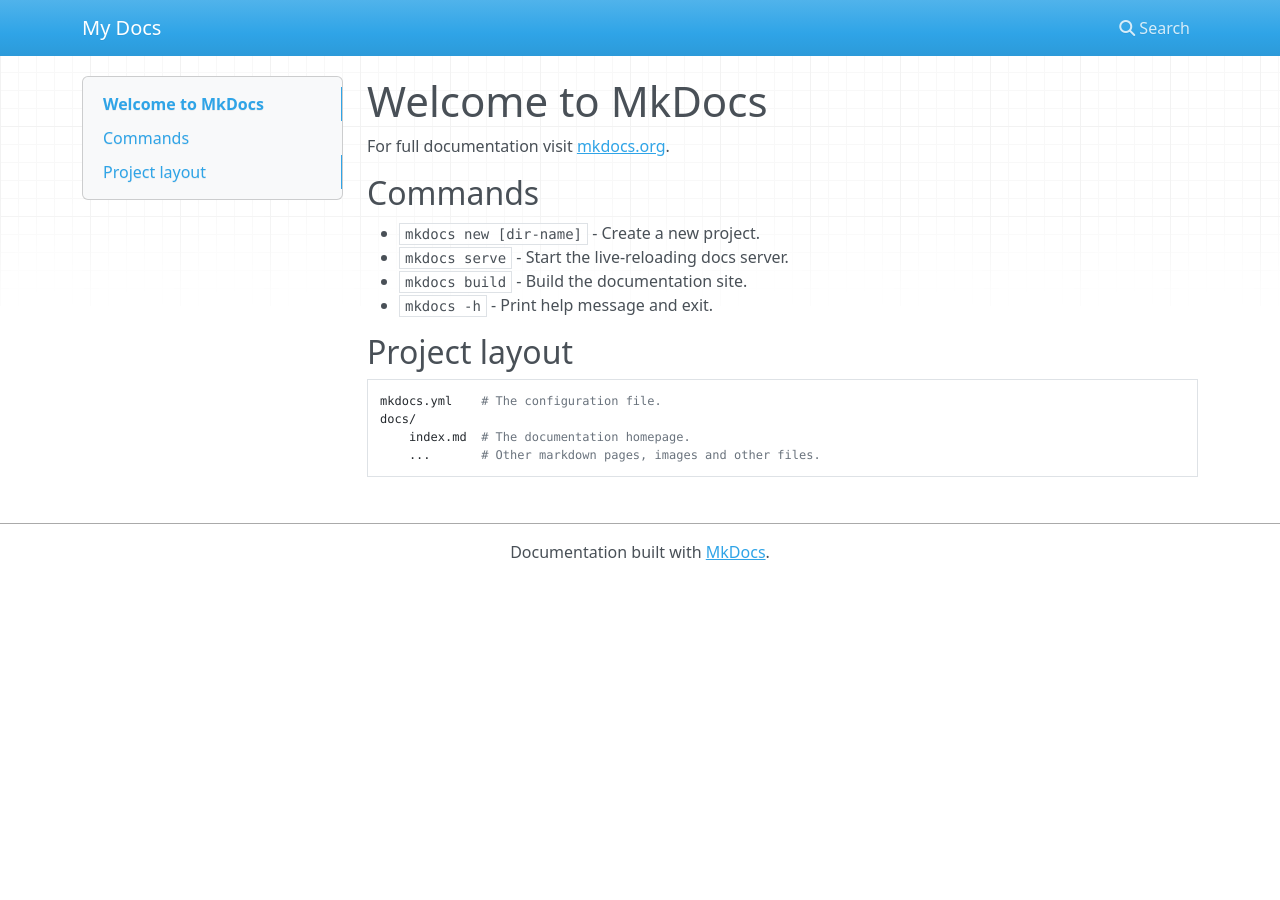
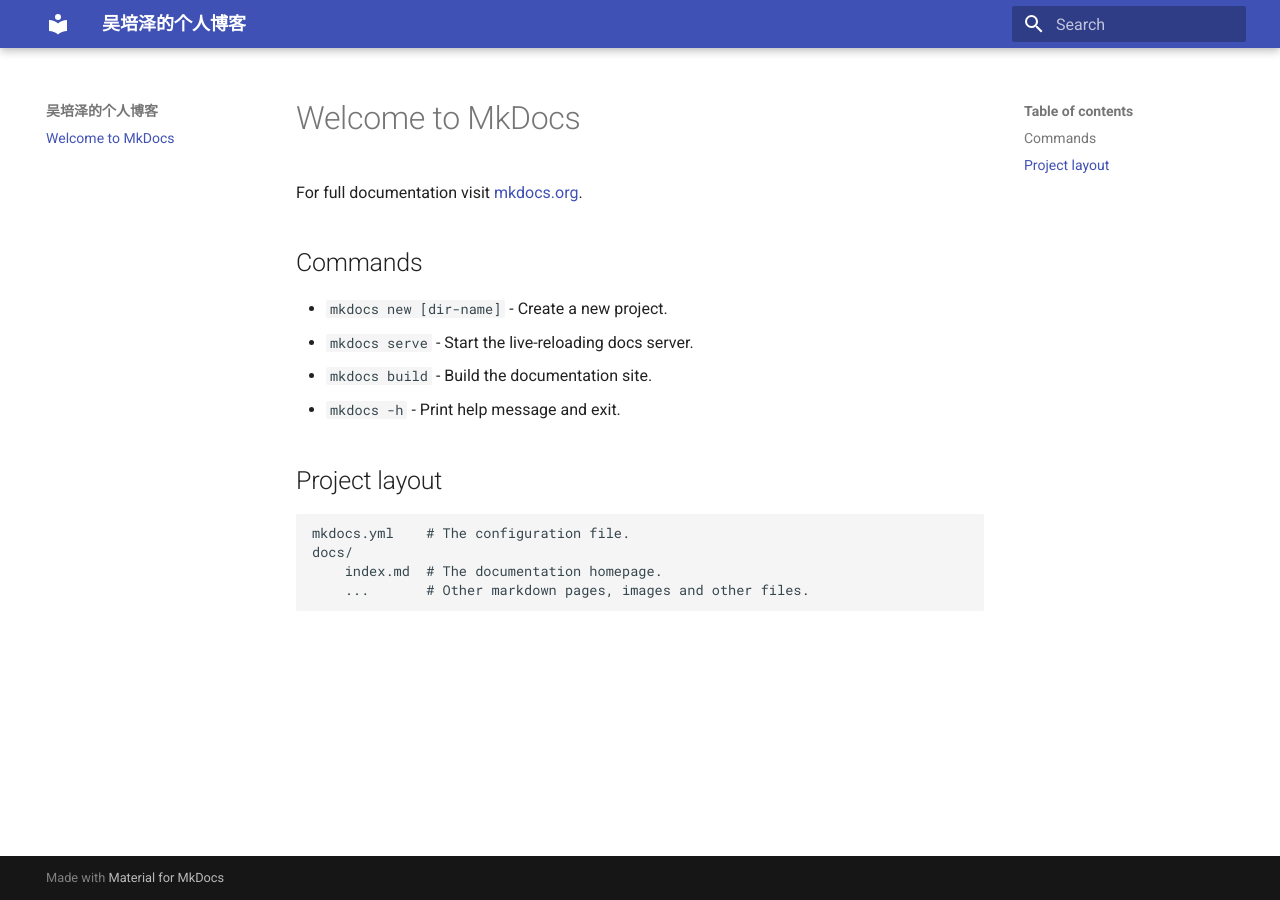
Before and after one commit to evan755/evan755.github.io, an MkDocs documentation site: the page built from docs/index.md, in a window 1280 px wide. Built offline with MkDocs 1.6.1 and Material for MkDocs 9.7.7, drawn with Linux system fonts in a browser that asks for light colours; nearby versions of some CDN libraries.

Commit message:
feat: 更新mkdocs主题

```diff
--- a/mkdocs.yml
+++ b/mkdocs.yml
@@ -1 +1,5 @@
-site_name: My Docs
+site_name: 吴培泽的个人博客
+site_url: https://wupeize.com
+
+theme:
+  name: material
```
